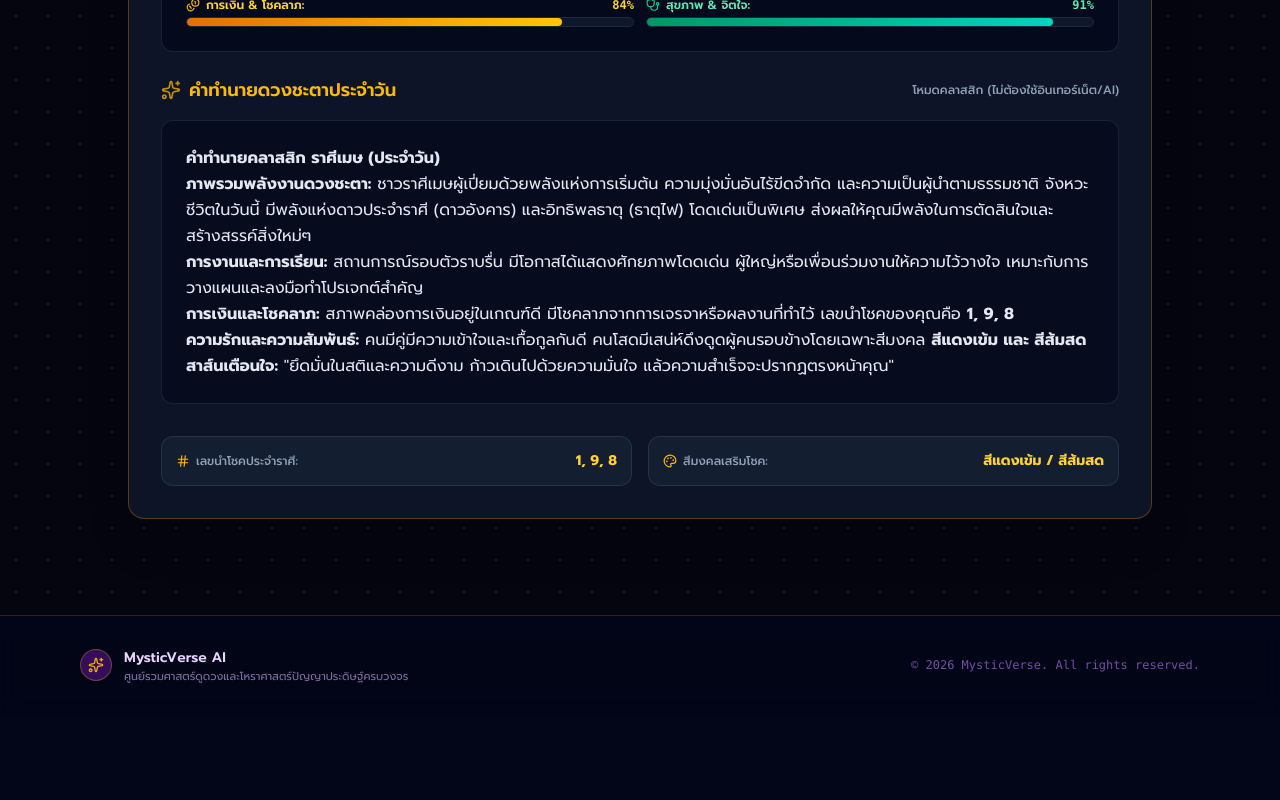
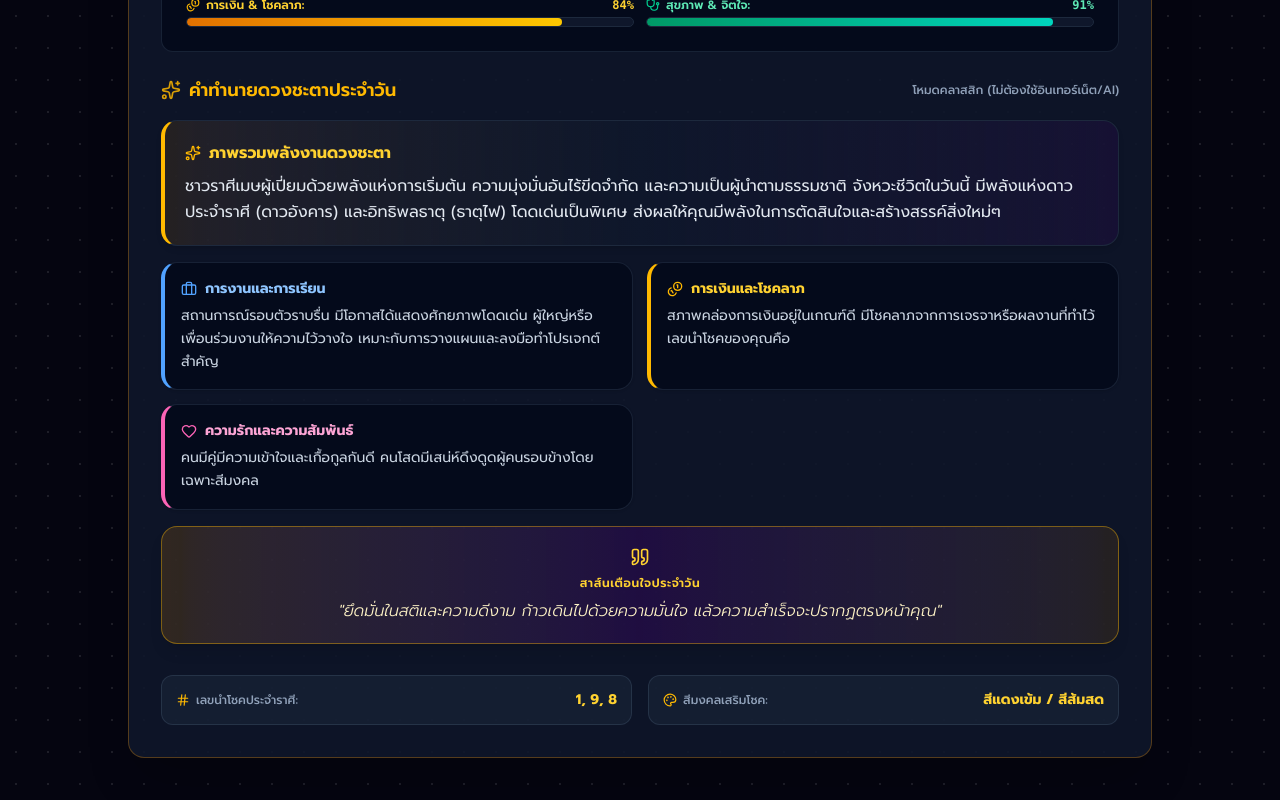
Before and after one commit to pondz1/MysticTarot, a React (Vite) app: page /horoscope in a window 1280 px wide. Shown: the part 1120-1920 px from the top of the page. Before the commit the page ends 1835 px from the top, so only its background shows below. Built offline with nearby package versions, Linux system fonts and the light colour scheme.

Commit message:
feat(ui): transform flat horoscope text box into rich multi-card layout with section icons and quote callout

```diff
--- a/src/features/horoscope/pages/HoroscopePage.tsx
+++ b/src/features/horoscope/pages/HoroscopePage.tsx
@@ -23,9 +23,44 @@ import {
   Stethoscope,
   Hash,
   Palette,
+  Quote,
 } from 'lucide-react';
 import type { ApiSettings } from '../../tarot/types/tarot';
 import { analyzeZodiacHoroscope } from '../../../services/aiService';
+
+interface HoroscopeSections {
+  overall: string;
+  work: string;
+  finance: string;
+  love: string;
+  quote: string;
+}
+
+function parseHoroscopeSections(text: string): HoroscopeSections {
+  if (!text) return { overall: '', work: '', finance: '', love: '', quote: '' };
+
+  const sections: HoroscopeSections = {
+    overall: '',
+    work: '',
+    finance: '',
+    love: '',
+    quote: '',
+  };
+
+  const overallMatch = text.match(/(?:ภาพรวมพลังงานดวงชะตา|ภาพรวม)[*\s:]*([\s\S]*?)(?=\n\n|\*\*|การงาน|การเงิน|ความรัก|สาส์น|$)/i);
+  const workMatch = text.match(/(?:การงานและการเรียน|การงาน)[*\s:]*([\s\S]*?)(?=\n\n|\*\*|การเงิน|ความรัก|สาส์น|$)/i);
+  const financeMatch = text.match(/(?:การเงินและโชคลาภ|การเงิน)[*\s:]*([\s\S]*?)(?=\n\n|\*\*|ความรัก|สาส์น|$)/i);
+  const loveMatch = text.match(/(?:ความรักและความสัมพันธ์|ความรัก)[*\s:]*([\s\S]*?)(?=\n\n|\*\*|สาส์น|$)/i);
+  const quoteMatch = text.match(/(?:สาส์นเตือนใจ|สาส์น)[^\n]*[\n\s]*["'“]?([^"'”\n]+)["'”]?/i);
+
+  if (overallMatch) sections.overall = overallMatch[1].trim().replace(/^[:*\s]+/, '');
+  if (workMatch) sections.work = workMatch[1].trim().replace(/^[:*\s]+/, '');
+  if (financeMatch) sections.finance = financeMatch[1].trim().replace(/^[:*\s]+/, '');
+  if (loveMatch) sections.love = loveMatch[1].trim().replace(/^[:*\s]+/, '');
+  if (quoteMatch) sections.quote = quoteMatch[1].trim().replace(/^[:*\s]+/, '');
+
+  return sections;
+}
 
 interface HoroscopePageProps {
   apiSettings: ApiSettings;
@@ -437,9 +472,78 @@ export const HoroscopePage: React.FC<HoroscopePageProps> = ({ apiSettings }) =>
               <p className="text-sm">กำลังประมวลผลคำทำนาย...</p>
             </div>
           ) : prediction ? (
-            <div className="prose prose-invert max-w-none text-slate-200 text-sm sm:text-base leading-relaxed bg-slate-950/60 p-4 sm:p-6 rounded-xl border border-slate-800/80">
-              <ReactMarkdown remarkPlugins={[remarkGfm]}>{prediction}</ReactMarkdown>
-            </div>
+            (() => {
+              const parsed = parseHoroscopeSections(prediction);
+              const hasStructured = parsed.overall || parsed.work || parsed.finance || parsed.love;
+
+              if (!hasStructured) {
+                return (
+                  <div className="prose prose-invert max-w-none text-slate-200 text-sm sm:text-base leading-relaxed bg-slate-950/60 p-4 sm:p-6 rounded-xl border border-slate-800/80">
+                    <ReactMarkdown remarkPlugins={[remarkGfm]}>{prediction}</ReactMarkdown>
+                  </div>
+                );
+              }
+
+              return (
+                <div className="space-y-4 animate-fade-in">
+                  {/* Overall Energy Card */}
+                  {parsed.overall && (
+                    <div className="p-4 sm:p-5 rounded-2xl bg-gradient-to-r from-amber-500/10 via-slate-900 to-purple-950/20 border-l-4 border-l-amber-400 border border-slate-800 shadow-md space-y-2">
+                      <div className="flex items-center gap-2 text-amber-300 font-bold text-sm sm:text-base">
+                        <Sparkles className="w-4 h-4 text-amber-400 shrink-0" />
+                        <span>ภาพรวมพลังงานดวงชะตา</span>
+                      </div>
+                      <p className="text-slate-200 text-sm sm:text-base leading-relaxed">{parsed.overall}</p>
+                    </div>
+                  )}
+
+                  {/* 4 Aspects Grid Cards */}
+                  <div className="grid grid-cols-1 sm:grid-cols-2 gap-3.5">
+                    {/* Work */}
+                    {parsed.work && (
+                      <div className="p-4 rounded-2xl bg-slate-950/70 border-l-4 border-l-blue-400 border border-slate-800/80 space-y-1.5 shadow-sm">
+                        <div className="flex items-center gap-2 text-blue-300 font-bold text-xs sm:text-sm">
+                          <Briefcase className="w-4 h-4 text-blue-400 shrink-0" />
+                          <span>การงานและการเรียน</span>
+                        </div>
+                        <p className="text-slate-300 text-xs sm:text-sm leading-relaxed">{parsed.work}</p>
+                      </div>
+                    )}
+
+                    {/* Finance */}
+                    {parsed.finance && (
+                      <div className="p-4 rounded-2xl bg-slate-950/70 border-l-4 border-l-amber-400 border border-slate-800/80 space-y-1.5 shadow-sm">
+                        <div className="flex items-center gap-2 text-amber-300 font-bold text-xs sm:text-sm">
+                          <Coins className="w-4 h-4 text-amber-400 shrink-0" />
+                          <span>การเงินและโชคลาภ</span>
+                        </div>
+                        <p className="text-slate-300 text-xs sm:text-sm leading-relaxed">{parsed.finance}</p>
+                      </div>
+                    )}
+
+                    {/* Love */}
+                    {parsed.love && (
+                      <div className="p-4 rounded-2xl bg-slate-950/70 border-l-4 border-l-pink-400 border border-slate-800/80 space-y-1.5 shadow-sm">
+                        <div className="flex items-center gap-2 text-pink-300 font-bold text-xs sm:text-sm">
+                          <Heart className="w-4 h-4 text-pink-400 shrink-0" />
+                          <span>ความรักและความสัมพันธ์</span>
+                        </div>
+                        <p className="text-slate-300 text-xs sm:text-sm leading-relaxed">{parsed.love}</p>
+                      </div>
+                    )}
+                  </div>
+
+                  {/* Quote Callout Card */}
+                  {parsed.quote && (
+                    <div className="p-4 sm:p-5 rounded-2xl bg-gradient-to-r from-amber-500/15 via-purple-950/40 to-amber-500/10 border border-amber-400/40 text-center space-y-2 shadow-lg">
+                      <Quote className="w-5 h-5 text-amber-300 mx-auto" />
+                      <div className="text-xs font-semibold text-amber-300 uppercase tracking-wider">สาส์นเตือนใจประจำวัน</div>
+                      <p className="text-amber-100 text-sm sm:text-base italic font-medium">"{parsed.quote}"</p>
+                    </div>
+                  )}
+                </div>
+              );
+            })()
           ) : (
             <div className="text-center py-8 text-slate-400">
               กดเลือกราศีด้านบนเพื่ออ่านคำทำนายดวงชะตาเชิงลึก
```
